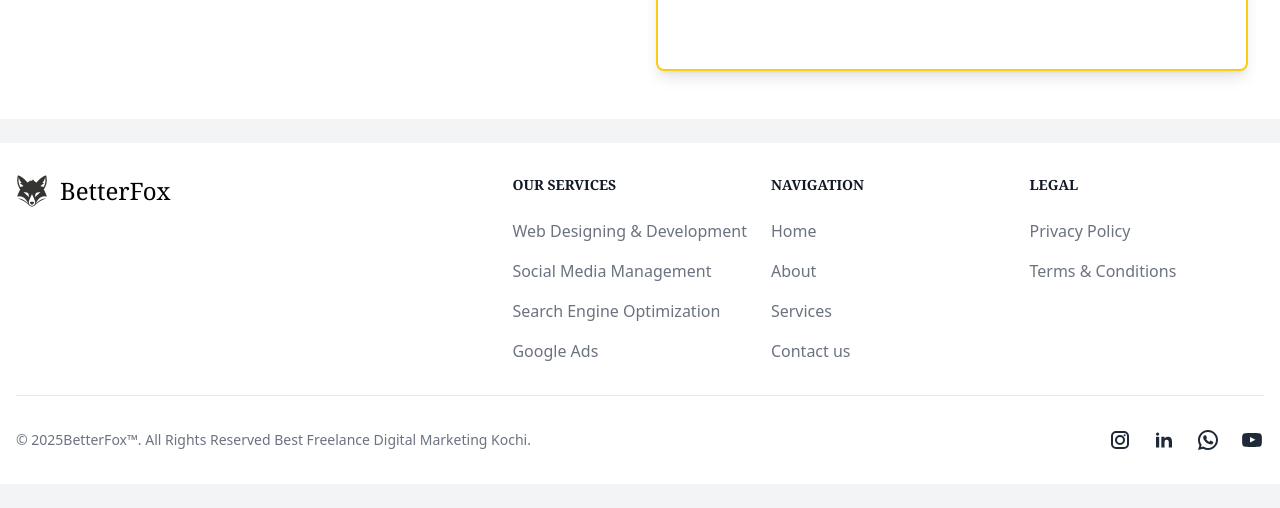
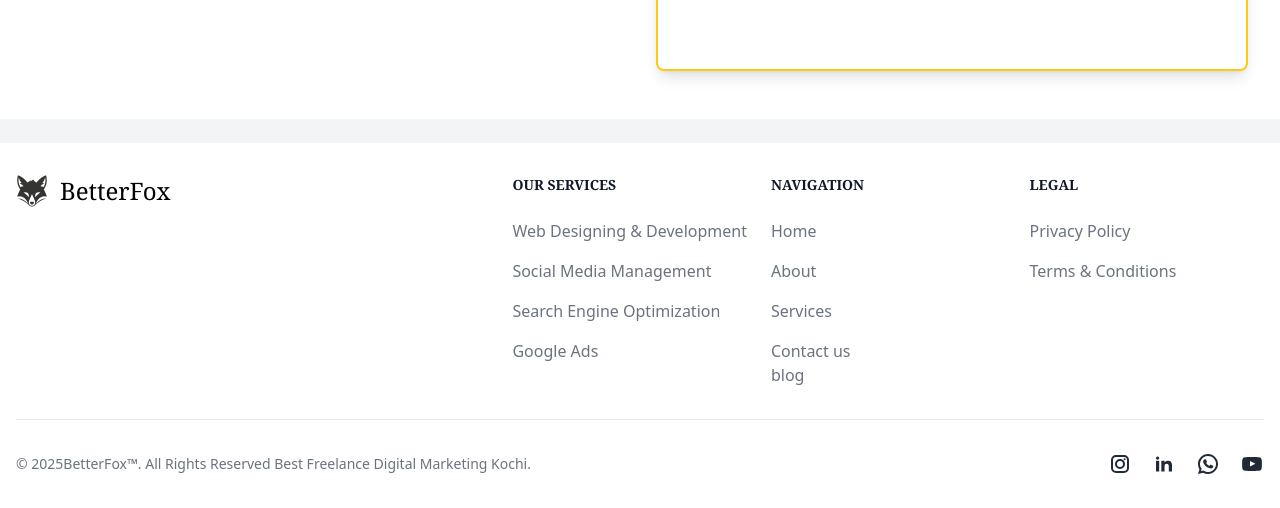
Before and after one commit to Jissjose17/betterfoxwebsite, a plain HTML site: page index.html in a window 1280 px wide. Shown: the part 3525-4033 px from the top of the page. Before the commit the page ends 4009 px from the top, so only its background shows below. Drawn offline with nearby package versions, Linux system fonts and the light colour scheme.

Commit message:
Update index.html blog

```diff
--- a/index.html
+++ b/index.html
@@ -390,6 +390,9 @@
                     <li>
                         <a href="#contact" class="hover:underline">Contact us</a>
                     </li>
+                    <li>
+                        <a href="blog.html" class="hover:underline">blog</a>
+                    </li>
                 </ul>
             </div>
             <div>
```
